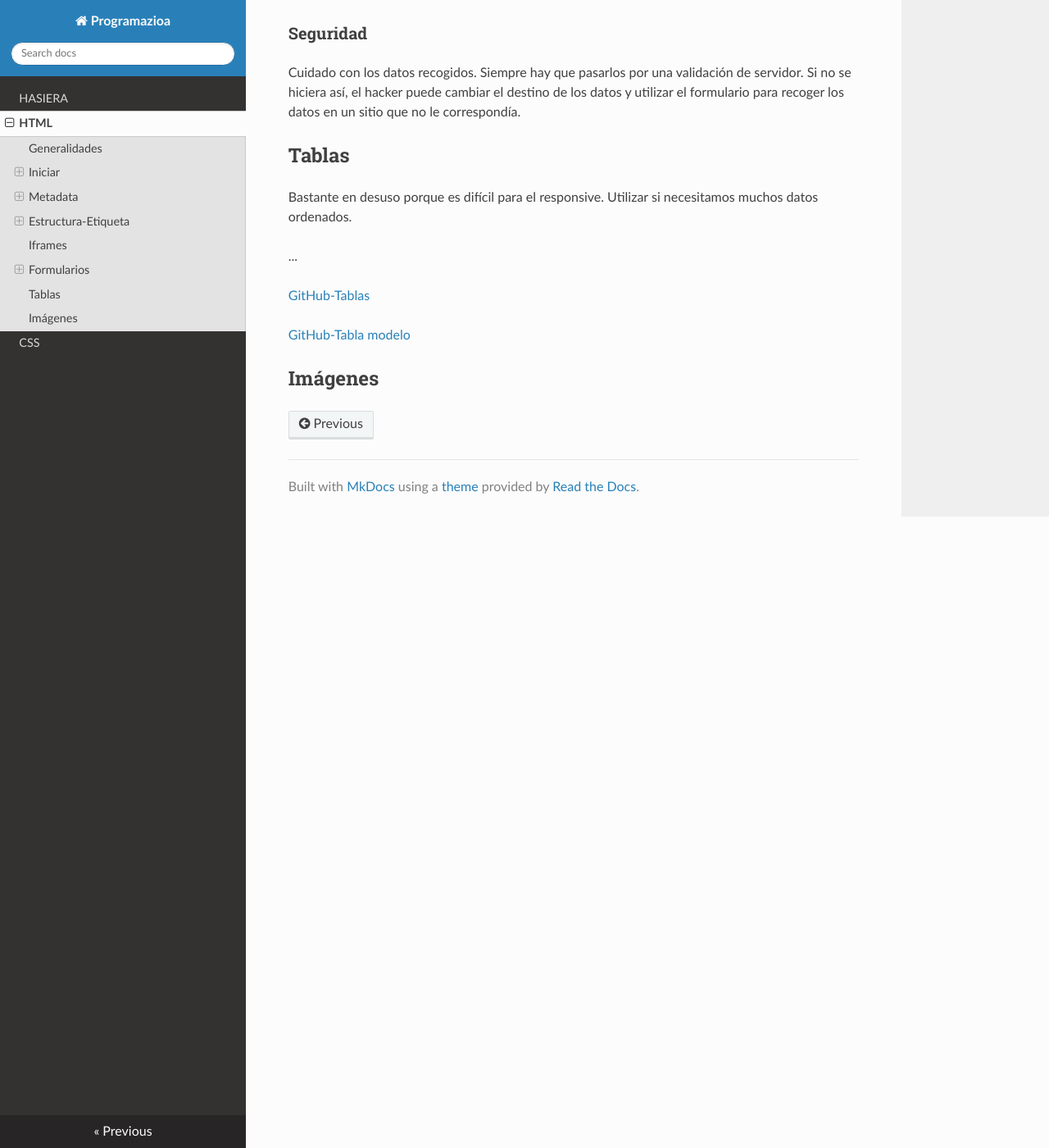
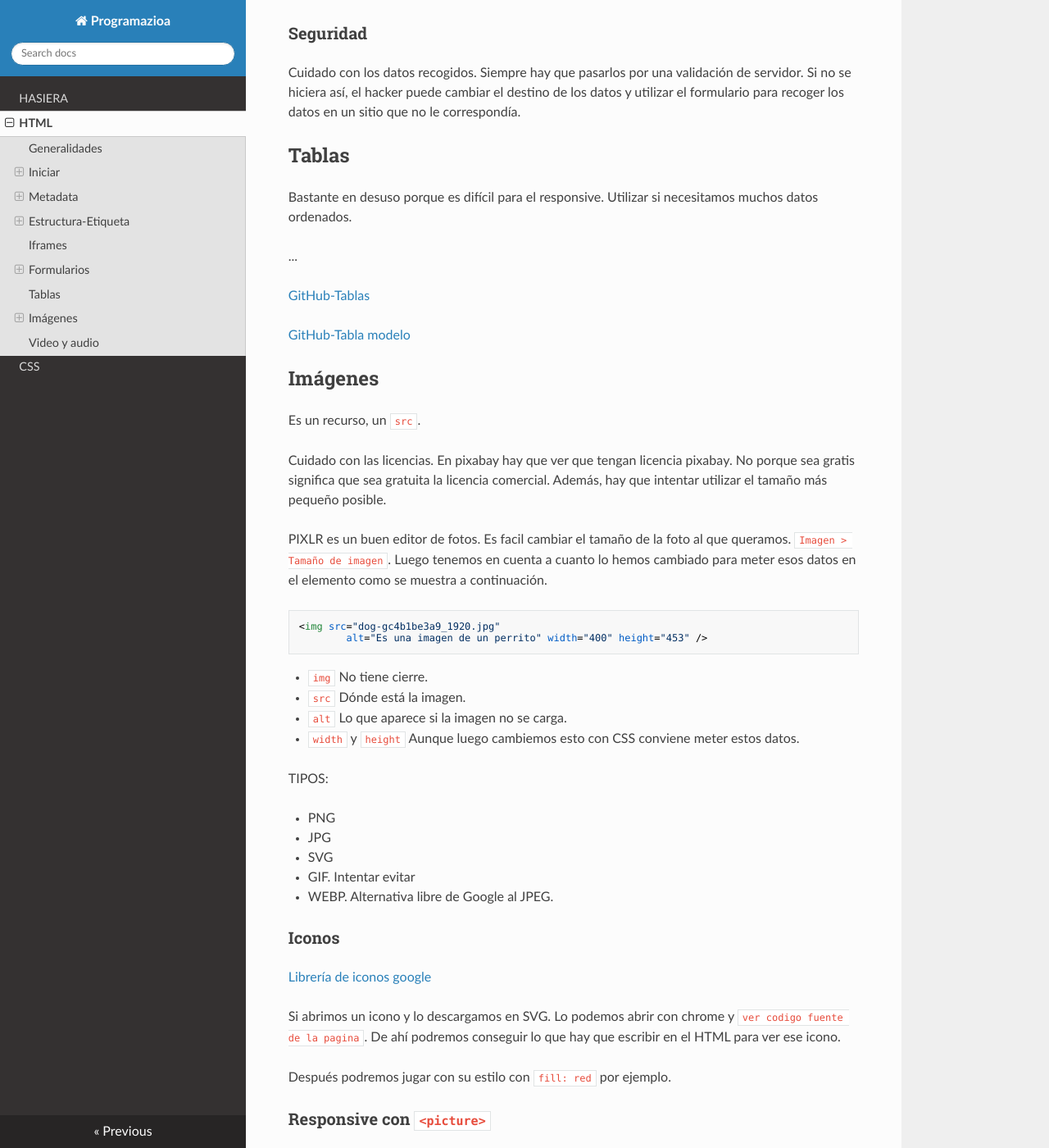
Before and after one commit to lierniortiz/Programazio-teoria, an MkDocs documentation site: the page built from docs/html.md, in a window 1280 px wide and 1400 px high, scrolled down 6403 px. Shown: the whole window at 82% size. Built offline with MkDocs 1.6.1, drawn with Linux system fonts in a browser that asks for light colours; nearby versions of some CDN libraries; some of the changed text lies outside the part shown.

Commit message:
Update html.md

````diff
--- a/docs/html.md
+++ b/docs/html.md
@@ -330,3 +330,51 @@ Bastante en desuso porque es difícil para el responsive. Utilizar si necesitamo
 [GitHub-Tabla modelo](https://github.com/lierniortiz/Programazio-teoria/blob/main/html/tabla-modelo.html)
 
 ## Imágenes
+
+Es un recurso, un `src`.
+
+Cuidado con las licencias. En pixabay hay que ver que tengan licencia pixabay. No porque sea gratis significa que sea gratuita la licencia comercial. Además, hay que intentar utilizar el tamaño más pequeño posible.
+
+PIXLR es un buen editor de fotos. Es facil cambiar el tamaño de la foto al que queramos. `Imagen > Tamaño de imagen`. Luego tenemos en cuenta a cuanto lo hemos cambiado para meter esos datos en el elemento como se muestra a continuación.
+
+```
+<img src="dog-gc4b1be3a9_1920.jpg"
+        alt="Es una imagen de un perrito" width="400" height="453" />
+```
+ * `img` No tiene cierre.
+ * `src` Dónde está la imagen.
+ * `alt` Lo que aparece si la imagen no se carga.
+ * `width` y `height` Aunque luego cambiemos esto con CSS conviene meter estos datos.
+
+ TIPOS:
+
+ * PNG
+ * JPG
+ * SVG
+ * GIF. Intentar evitar
+ * WEBP. Alternativa libre de Google al JPEG.
+
+### Iconos
+ [Librería de iconos google](https://fonts.google.com/icons)
+
+ Si abrimos un icono y lo descargamos en SVG. Lo podemos abrir con chrome y `ver codigo fuente de la pagina`. De ahí podremos conseguir lo que hay que escribir en el HTML para ver ese icono.
+
+ Después podremos jugar con su estilo con `fill: red` por ejemplo.
+
+### Responsive con `<picture>`
+
+```
+<picture>
+    <source media="(min-width: 300px) and (max-width: 600px)" srcset="dog-gc4b1be3a9_1920.webp" />
+
+    <img src="dog-gc4b1be3a9_1920.jpg" alt="HTML5 logo" />
+</picture>
+```
+
+Si la pantalla es entre 300px y 600px se pondrá la primera imagen (la que esta en media), sino la segunda.
+
+## Video y audio
+
+[GitHub-Audio](https://github.com/lierniortiz/Programazio-teoria/blob/main/html/audio.html)
+
+[GitHub-Video](https://github.com/lierniortiz/Programazio-teoria/blob/main/html/video.html)
````
